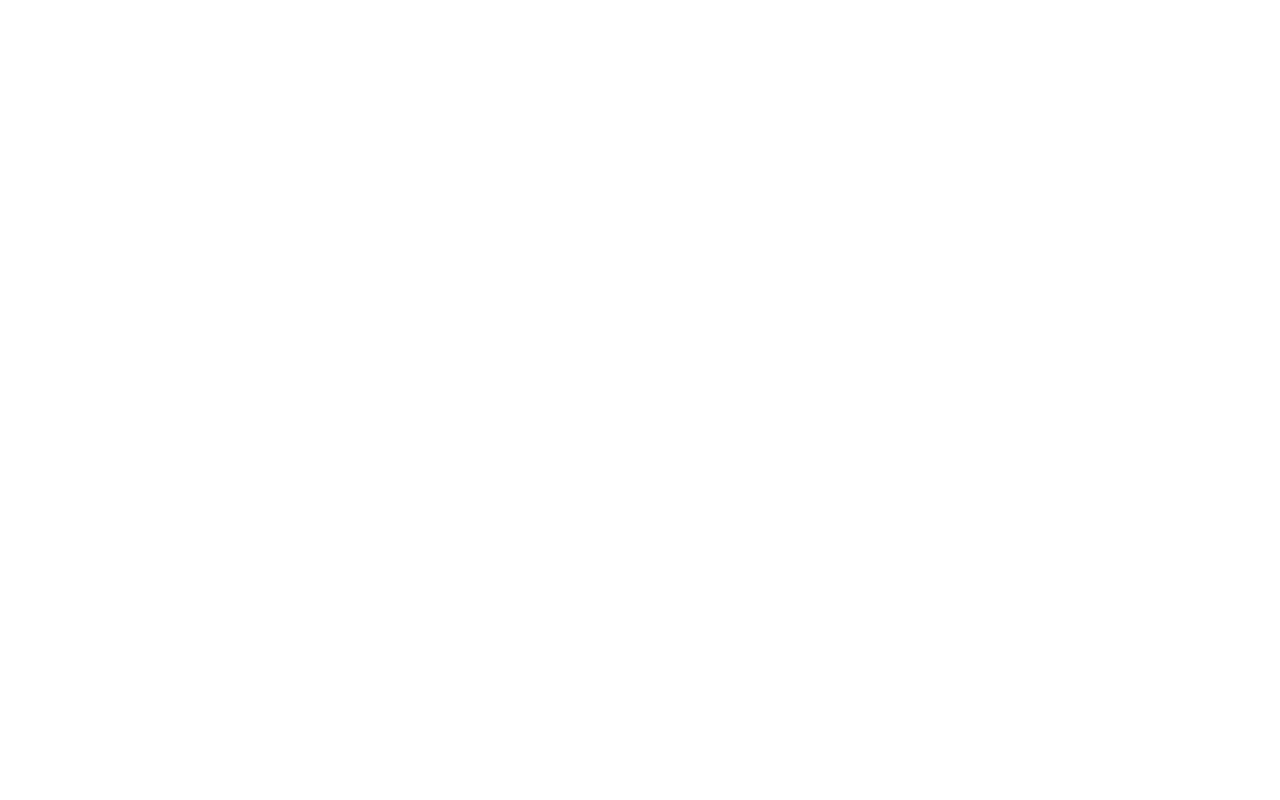
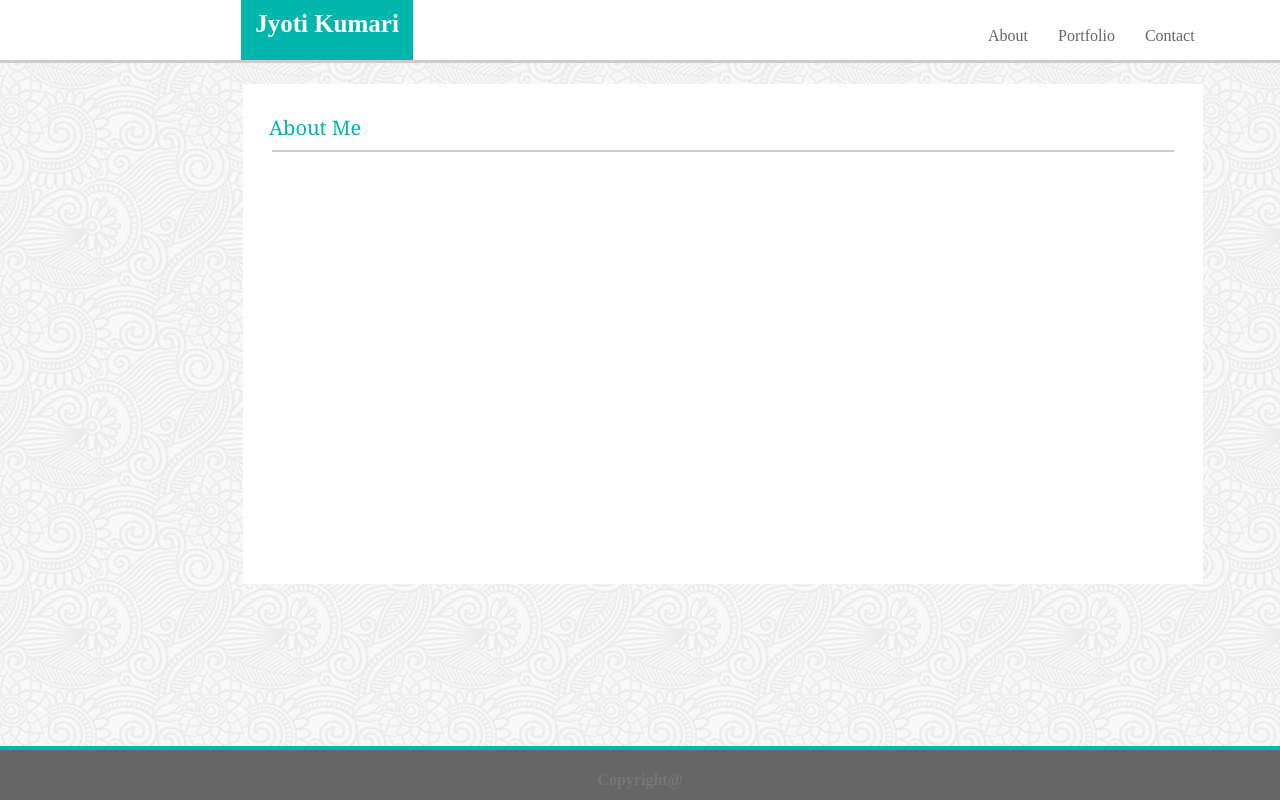
Before and after one commit to jyotigupta329/Basic-Portfolio, a plain HTML site: page portfolio.html in a window 1280 px wide. Drawn offline with Linux system fonts and the light colour scheme.

Commit message:
Linked html pages

```diff
--- a/portfolio.html
+++ b/portfolio.html
@@ -0,0 +1,44 @@
+<!DOCTYPE html>
+<html>
+
+<head>
+    <meta charset="UTF-8">
+    <title>Basic-Portfolio</title>
+    <link rel="stylesheet" type="text/css" href="assets/css/style.css">
+</head>
+
+<body>
+    <header>
+        <h2>Jyoti Kumari</h2>
+        <div>
+            <ul>
+                <li>
+                    <a href="index.html">About </a>
+                </li>
+                <li>
+                    <a href="portfolio.html"> Portfolio</a>
+                </li>
+                <li>
+                    <a href="contact.html"> Contact </a>
+                </li>
+            </ul>
+        </div>
+    </header>
+    <div id="wrapper">
+
+        <!-- <div class="content"> -->
+        <div class="content">
+            <div class="name"> About Me</div>
+            <hr>
+
+
+        </div>
+        <footer>
+            <h4>
+                Copyright@
+            </h4>
+        </footer>
+
+</body>
+
+</html>
```
Also changed, not shown: contact.html (+3 -3 lines), index.html (+3 -3 lines).
